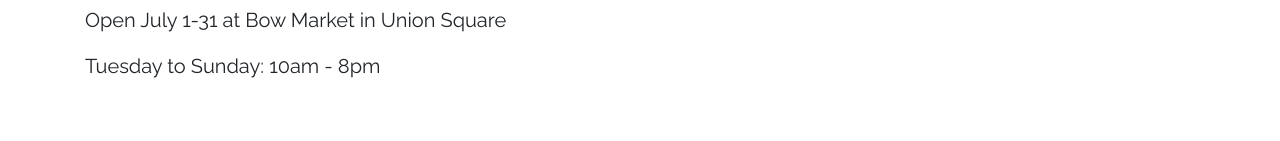
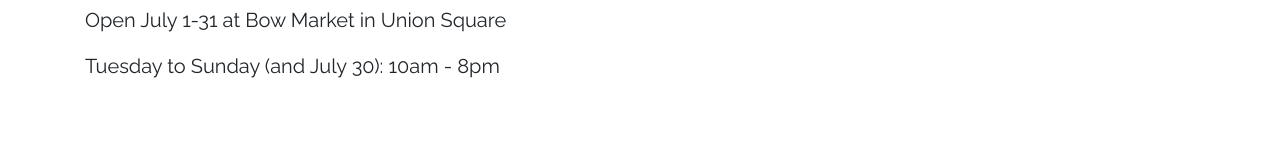
Before and after one commit to culturehouse/culturehouse.github.io, a website: page popup.html in a window 1280 px wide. Shown: the part 577-718 px from the top of the page. Drawn offline with Linux system fonts and the light colour scheme.

Commit message:
added monday hours

```diff
--- a/popup.html
+++ b/popup.html
@@ -63,7 +63,7 @@
           <div class="col-lg-12">
             <h3 class="display-4">CultureHouse</h3>
             <p>Open July 1-31 at <a href="https://goo.gl/maps/yCnRD3F2GrC2" target="blank">Bow Market</a> in Union Square</p>
-            <p>Tuesday to Sunday: 10am - 8pm</p>
+            <p>Tuesday to Sunday (and July 30): 10am - 8pm</p>
           </div>
         </div>
       </div>
```
